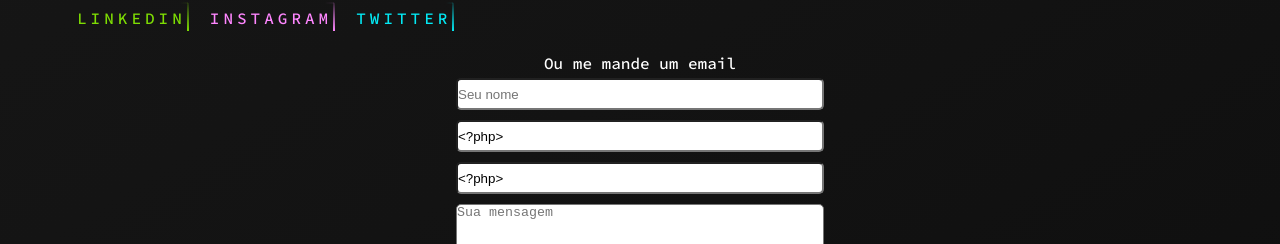
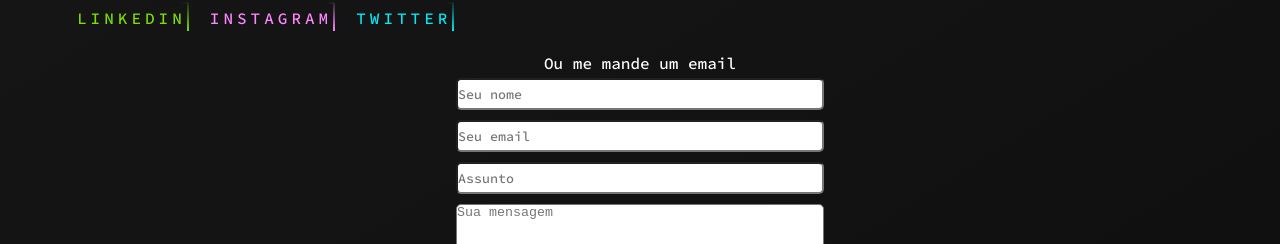
Before and after one commit to juliofilizzola/juliofilizzola-portfolio, a React (Create React App) app: page /contacts in a window 1280 px wide. Shown: the part 152-396 px from the top of the page. Built offline with nearby package versions, Linux system fonts and the light colour scheme.

Commit message:
edit font

```diff
--- a/src/pages/Contacts.jsx
+++ b/src/pages/Contacts.jsx
@@ -54,10 +54,10 @@ function Contacts() {
               <input type="text" name="name"  placeholder="Seu nome"/>
             </label>
             <label htmlFor="email">
-              <input type="text" name="email" value="<?php>" placeholder="Seu email"/>
+              <input type="text" name="email" placeholder="Seu email"/>
             </label>
             <label htmlFor="subject">
-              <input type="text" name="subject" value="<?php>" placeholder="Assunto"/>
+              <input type="text" name="subject" placeholder="Assunto"/>
             </label>
             <label htmlFor="contentEmail">
               <textarea name="contentEmail" cols="30" placeholder="Sua mensagem" rows="10"/>
--- a/src/pages/contacts.scss
+++ b/src/pages/contacts.scss
@@ -123,18 +123,19 @@
   }
 
   .container-contact-forms {
+
     display: flex;
     margin: 15px;
     flex-direction: column;
     align-items: center;
 
     .forms {
-     align-items: center;
-
+      align-items: center;
       width: 80%;
       display: flex;
       flex-direction: column;
       input {
+        font-family: 'Source Code Pro', sans-serif;
         height: 2rem;
       }
       input, textarea {
```
